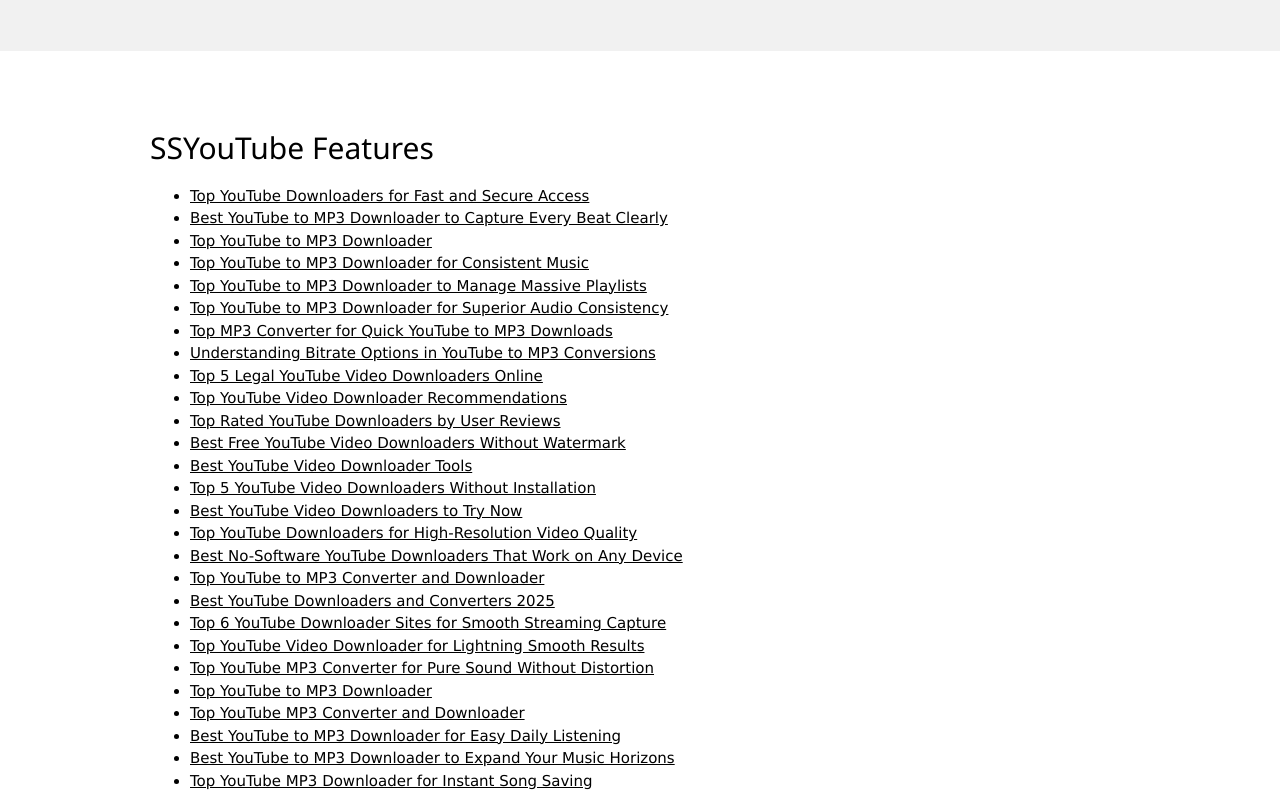
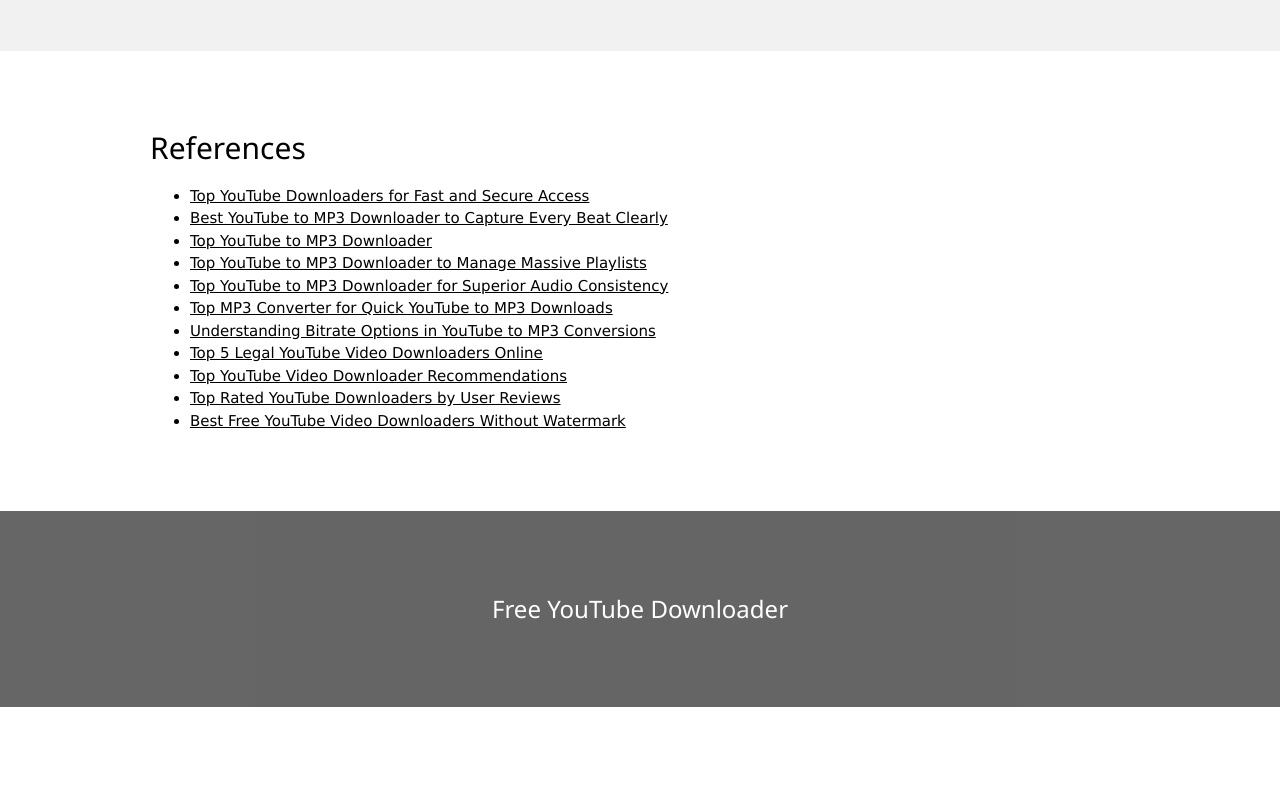
Before and after one commit to jasonroyy02/Youtube-to-MP3-Guide-By-SSYouTube, a plain HTML site: page index.html in a window 1280 px wide. Shown: the part 3710-4512 px from the top of the page. Drawn offline with Linux system fonts and the light colour scheme.

Commit message:
Update index.html

```diff
--- a/index.html
+++ b/index.html
@@ -339,8 +339,9 @@ body,h1,h2,h3,h4,h5,h6 {font-family: "Lato", sans-serif}
         <li>Simple and User-Friendly</li>
         <p>You don't need to be tech-savvy to use SSYouTube. The platform is designed to be easy to navigate. Simply copy the URL of the YouTube video, paste it into the input box, and hit download. That's it!</p>
       </ol>
-      <ul><li><a href="https://guestpostingwebsite.com/top-youtube-to-mp3-converters-for-djs-and-music-lovers">Top Youtube To MP3 Converters For Djs And Music Lovers</a></li>
-        <li><a href="https://pixelmontales.com/top-online-youtube-video-downloaders-without-signup/"></a>Top Online Youtube Video Downloaders Without Signup</li></ul>
+      <ul>
+<li><a href="https://crivva.com/top-youtube-to-mp3-downloader-for-consistent-music/">Top YouTube to MP3 Downloader for Consistent Music</a></li>
+<li><a href="https://pixelmontales.com/top-online-youtube-video-downloaders-without-signup/"></a>Top Online Youtube Video Downloaders Without Signup</li></ul>
     </div>
   </div>
 </div>
@@ -396,12 +397,11 @@ body,h1,h2,h3,h4,h5,h6 {font-family: "Lato", sans-serif}
 <div class="w3-row-padding w3-padding-64 w3-container">
   <div class="w3-content">
     <div class="w3-twothird">
-      <h2>SSYouTube Features</h2>
+      <h2>References</h2>
       <ul>
 <li><a href="https://mytravaly.com/blog/blog-read/?t=Top+YouTube+Downloaders+for+Fast+and+Secure+Access">Top YouTube Downloaders for Fast and Secure Access</a></li>
 <li><a href="https://dev.to/jasonroyy02/best-youtube-to-mp3-downloader-to-capture-every-beat-clearly-1c84">Best YouTube to MP3 Downloader to Capture Every Beat Clearly</a></li>
 <li><a href="https://ecency.com/youtube/@jasonroyy/top-youtube-to-mp3-downloader">Top YouTube to MP3 Downloader</a></li>
-<li><a href="https://crivva.com/top-youtube-to-mp3-downloader-for-consistent-music/">Top YouTube to MP3 Downloader for Consistent Music</a></li>
 <li><a href="https://bizsenso.com/top-youtube-to-mp3-downloader-to-manage-massive-playlists/">Top YouTube to MP3 Downloader to Manage Massive Playlists</a></li>
 <li><a href="https://www.gratisnyheder.dk/2025/10/top-youtube-to-mp3-downloader-for-superior-audio-consistency/">Top YouTube to MP3 Downloader for Superior Audio Consistency</a></li>
 <li><a href="https://talkin.co.ke/read-blog/95533_top-mp3-converter-for-quick-youtube-to-mp3-downloads.html">Top MP3 Converter for Quick YouTube to MP3 Downloads</a></li>
@@ -410,21 +410,6 @@ body,h1,h2,h3,h4,h5,h6 {font-family: "Lato", sans-serif}
 <li><a href="https://www.japanesewomenorg.com/read-blog/47400">Top YouTube Video Downloader Recommendations</a></li>
 <li><a href="https://www.hasster.com/blogs/200733/Top-Rated-YouTube-Downloaders-by-User-Reviews">Top Rated YouTube Downloaders by User Reviews</a></li>
 <li><a href="https://postr.yruz.one/best-free-youtube-video-downloaders-without-watermark">Best Free YouTube Video Downloaders Without Watermark</a></li>
-<li><a href="https://ivebo.co.uk/read-blog/147643">Best YouTube Video Downloader Tools</a></li>
-<li><a href="https://www.theconsumersfeedback.com/guestpost/top-5-youtube-video-downloaders-without-installation">Top 5 YouTube Video Downloaders Without Installation</a></li>
-<li><a href="https://alumni.myra.ac.in/read-blog/373393">Best YouTube Video Downloaders to Try Now</a></li>
-<li><a href="https://www.guest-articles.com/other/top-youtube-downloaders-for-high-resolution-video-quality-18-08-2025">Top YouTube Downloaders for High-Resolution Video Quality</a></li>
-<li><a href="https://blogulr.com/jasonroyy01/bestno-softwareyoutubedownloadersthatworkonanydevice-146200">Best No-Software YouTube Downloaders That Work on Any Device</a></li>
-<li><a href="https://social.biblepay.org/read-blog/28735">Top YouTube to MP3 Converter and Downloader</a></li>
-<li><a href="https://www.notebook.ai/documents/1918772">Best YouTube Downloaders and Converters 2025</a></li>
-<li><a href="https://paidforarticles.in/top-6-youtube-downloader-sites-for-smooth-streaming-capture-859221">Top 6 YouTube Downloader Sites for Smooth Streaming Capture</a></li>
-<li><a href="https://www.aniarticles.com/60131-top-youtube-video-downloader-for-lightning-smooth-results">Top YouTube Video Downloader for Lightning Smooth Results</a></li>
-<li><a href="https://tcsn.tcteamcorp.com/blogs/100120/Top-YouTube-MP3-Converter-for-Pure-Sound-Without-Distortion">Top YouTube MP3 Converter for Pure Sound Without Distortion</a></li>
-<li><a href="https://www.dzinsights.com/blog/top-youtube-to-mp3-downloader">Top YouTube to MP3 Downloader</a></li>
-<li><a href="https://kahkaham.net/read-blog/133809">Top YouTube MP3 Converter and Downloader</a></li>
-<li><a href="https://globhy.com/article/best-youtube-to-mp3-downloader-for-easy-daily-listening">Best YouTube to MP3 Downloader for Easy Daily Listening</a></li>
-<li><a href="https://www.wisdom-all-the-best.com/blog/Best-YouTube-to-MP3-Downloader-to-Expand-Your-Music-Horizons">Best YouTube to MP3 Downloader to Expand Your Music Horizons</a></li>
-<li><a href="https://www.pr6-articles.com/Articles-of-2024/top-youtube-mp3-downloader-instant-song-saving">Top YouTube MP3 Downloader for Instant Song Saving</a></li>
       </ul>
     </div>
   </div>
```
